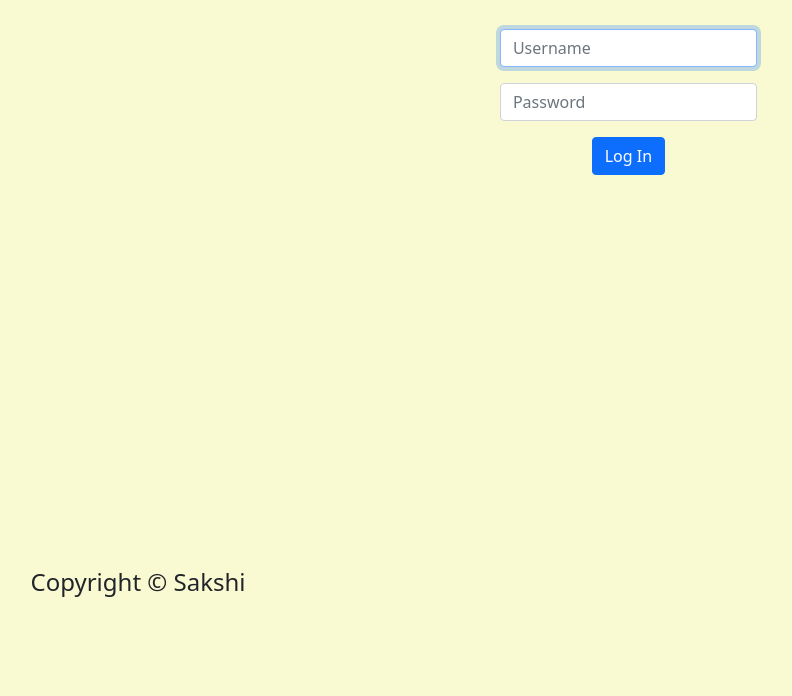
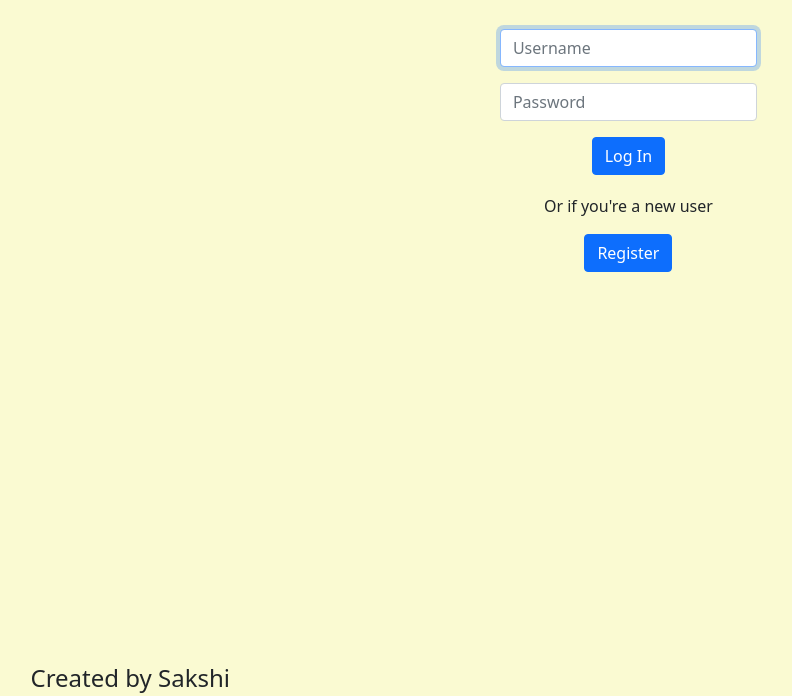
Before and after one commit to itz-Sakshi/ScheduleTracker, a Flask app: page /login in a window 1280 px wide; the page is wider, and only the part inside the window is pictured. Shown: the part 182-878 px from the top of that part, without its empty margins (64-856 px from the left). Before the commit the page ends 779 px from the top of that part, so only its background shows below. Run offline with Flask 2, Linux system fonts and the light colour scheme; some libraries are stand-ins or nearby versions.

Commit message:
Added register button in login page

```diff
--- a/app.py
+++ b/app.py
@@ -63,35 +63,37 @@ def login():
     """Log user in"""
     # User reached route via POST (as by submitting a form via POST)
     if request.method == "POST":
+        if "Register" in request.form:
+            return render_template("register.html")
+        else:
+            # Ensure username was submitted
+            if not request.form.get("username"):
+                return apology("Must provide username", 403)
 
-        # Ensure username was submitted
-        if not request.form.get("username"):
-            return apology("Must provide username", 403)
+            # Ensure password was submitted
+            elif not request.form.get("password"):
+                return apology("Must provide password", 403)
 
-        # Ensure password was submitted
-        elif not request.form.get("password"):
-            return apology("Must provide password", 403)
+            # Query database for username
+            rows = db.execute("SELECT * FROM users WHERE username = ?", request.form.get("username"))
 
-        # Query database for username
-        rows = db.execute("SELECT * FROM users WHERE username = ?", request.form.get("username"))
+            # Ensure username exists and password is correct
+            if len(rows) != 1 or not check_password_hash(rows[0]["hash"], request.form.get("password")):
+                return apology("Invalid username and/or password", 403)
 
-        # Ensure username exists and password is correct
-        if len(rows) != 1 or not check_password_hash(rows[0]["hash"], request.form.get("password")):
-            return apology("Invalid username and/or password", 403)
+            # Remember which user has logged in
+            session["user_id"] = rows[0]["id"]
 
-        # Remember which user has logged in
-        session["user_id"] = rows[0]["id"]
-
-        # Redirect user to home page
-        study_table = db.execute("""SELECT name FROM sqlite_master WHERE type = ? AND name = ?""", "table", "study")
-        others_table = db.execute("""SELECT name FROM sqlite_master WHERE type = ? AND name = ?""", "table", "others")
-        deadlines_table = db.execute("""SELECT name FROM sqlite_master WHERE type = ? AND name = ?""", "table", "deadlines")
-        if (study_table != [] or deadlines_table != []) and (others_table != [] or deadlines_table != []):
-            todays_tasks = db.execute("""SELECT * FROM study WHERE date = date() AND user_id = ? UNION ALL SELECT * FROM others WHERE date = date() AND user_id = ?""", session.get("user_id"), session.get("user_id"))
-            deadlines = db.execute("""SELECT * FROM deadlines WHERE user_id = ? AND date BETWEEN DATE(date(), '-0 days') AND DATE(date(), '+10 days')""", session.get("user_id"))
-            return render_template("index.html", todays_tasks=todays_tasks, deadlines=deadlines )
-        else:
-            return apology("No database found", 403)
+            # Redirect user to home page
+            study_table = db.execute("""SELECT name FROM sqlite_master WHERE type = ? AND name = ?""", "table", "study")
+            others_table = db.execute("""SELECT name FROM sqlite_master WHERE type = ? AND name = ?""", "table", "others")
+            deadlines_table = db.execute("""SELECT name FROM sqlite_master WHERE type = ? AND name = ?""", "table", "deadlines")
+            if (study_table != [] or deadlines_table != []) and (others_table != [] or deadlines_table != []):
+                todays_tasks = db.execute("""SELECT * FROM study WHERE date = date() AND user_id = ? UNION ALL SELECT * FROM others WHERE date = date() AND user_id = ?""", session.get("user_id"), session.get("user_id"))
+                deadlines = db.execute("""SELECT * FROM deadlines WHERE user_id = ? AND date BETWEEN DATE(date(), '-0 days') AND DATE(date(), '+10 days')""", session.get("user_id"))
+                return render_template("index.html", todays_tasks=todays_tasks, deadlines=deadlines )
+            else:
+                return apology("No database found", 403)
 
     # User reached route via GET (as by clicking a link or via redirect)
     else:
@@ -150,6 +152,9 @@ def study():
         if 'Add_button' in request.form:
             task = request.form.get("task")
             date = request.form.get("date")
+            date2 = datetime.datetime.strptime(date, "%Y-%m-%d")
+            if date2 < datetime.datetime.strptime((datetime.datetime.today().strftime("%Y-%m-%d")), "%Y-%m-%d"):
+                return apology("Select valid date", 400)
             if len(task) != 0  and date:
                 db.execute("INSERT INTO study (user_id, task, date) VALUES(?, ?, ?)", session.get("user_id"), task, date)
                 flash("Added!")
@@ -202,6 +207,9 @@ def deadlines():
         if 'Add_button' in request.form:
             task = request.form.get("deadline")
             date = request.form.get("date")
+            date2 = datetime.datetime.strptime(date, "%Y-%m-%d")
+            if date2 < datetime.datetime.strptime((datetime.datetime.today().strftime("%Y-%m-%d")), "%Y-%m-%d"):
+                return apology("Select valid date", 400)
             if len(task) != 0  and date:
                 db.execute("INSERT INTO deadlines (user_id, task, date) VALUES(?, ?, ?)", session.get("user_id"), task, date)
                 flash("Added!")
@@ -216,7 +224,6 @@ def deadlines():
         """Show portfolio of deadlines"""
         deadlines_table = db.execute("""SELECT name FROM sqlite_master WHERE type = ? AND name = ?""", "table", "deadlines")
         if (deadlines_table != []):
-            db.execute("DELETE FROM deadlines WHERE date < date() AND user_id = ?", session.get("user_id"))
             deadlines = db.execute("""SELECT * FROM deadlines WHERE user_id = ? ORDER BY date""", session.get("user_id"))
         else:
             return apology("No database Found", 400)
@@ -229,12 +236,15 @@ def others():
         if 'Add_button' in request.form:
             task = request.form.get("task")
             date = request.form.get("date")
+            date2 = datetime.datetime.strptime(date, "%Y-%m-%d")
+            if date2 < datetime.datetime.strptime((datetime.datetime.today().strftime("%Y-%m-%d")), "%Y-%m-%d"):
+                return apology("Select valid date", 400)
             if len(task) != 0  and date:
                 db.execute("INSERT INTO others (user_id, task, date) VALUES(?, ?, ?)", session.get("user_id"), task, date)
                 flash("Added!")
                 tasks = db.execute("""SELECT * FROM others WHERE user_id = ? ORDER BY date""", session.get("user_id"))
             else:
-                return apology("Wrong Input, Click on the Others link to go back to the deadlines page", 400)
+                return apology("Wrong Input, Click on the Others link to go back to the others page", 400)
         else:
             db.execute("""DELETE FROM others WHERE task = ? AND date = ? AND user_id = ?""", request.form.get("task"), request.form.get("date"), session.get("user_id"))
             flash("Deleted!")
@@ -243,7 +253,6 @@ def others():
         """Show portfolio of miscellaneous tasks"""
         others_table = db.execute("""SELECT name FROM sqlite_master WHERE type = ? AND name = ?""", "table", "others")
         if (others_table != []):
-            db.execute("DELETE FROM others WHERE date < date() AND user_id = ?", session.get("user_id"))
             tasks = db.execute("""SELECT * FROM others WHERE user_id = ? ORDER BY date""", session.get("user_id"))
         else:
             return apology("No database Found", 400)
@@ -253,15 +262,16 @@ def others():
 @login_required
 def pending():
     if request.method == "POST":
-
-            db.execute("""DELETE FROM study WHERE task = ? AND date = ? AND user_id = ?""", request.form.get("task"), request.form.get("date"), session.get("user_id"))
-            flash("Deleted!")
-            tasks = db.execute("""SELECT * FROM study WHERE user_id = ? ORDER BY date""", session.get("user_id"))
+        db.execute("""DELETE FROM study WHERE task = ? AND date = ? AND user_id = ?""", request.form.get("task"), request.form.get("date"), session.get("user_id"))
+        db.execute("""DELETE FROM others WHERE task = ? AND date = ? AND user_id = ?""", request.form.get("task"), request.form.get("date"), session.get("user_id"))
+        flash("Deleted!")
+        tasks = db.execute("""SELECT * FROM study WHERE user_id = ? AND date < date() ORDER BY date UNION ALL SELECT * FROM others WHERE user_id = ? AND date < date() ORDER BY date""", session.get("user_id"), session.get("user_id"))
     else:
         """Show portfolio of pending tasks"""
-        pending_table = db.execute("""SELECT name FROM sqlite_master WHERE type = ? AND name = ?""", "table", "study")
-        if (pending_table != []):
-            tasks = db.execute("""SELECT * FROM study WHERE user_id = ? AND date < date()""", session.get("user_id"))
+        study_table = db.execute("""SELECT name FROM sqlite_master WHERE type = ? AND name = ?""", "table", "study")
+        others_table = db.execute("""SELECT name FROM sqlite_master WHERE type = ? AND name = ?""", "table", "others")
+        if (study_table != [] or others_table != []):
+            tasks = db.execute("""SELECT * FROM study WHERE user_id = ? AND date < date() ORDER BY date UNION ALL SELECT * FROM others WHERE user_id = ? AND date < date() ORDER BY date""", session.get("user_id"), session.get("user_id"))
         else:
             return apology("No database Found", 400)
     return render_template("pending.html", tasks=tasks)
--- a/static/styles.css
+++ b/static/styles.css
@@ -138,3 +138,8 @@ footer
 {
     margin-left: 4.2cm;
 }
+#text-center
+{
+    margin-left: -4cm;
+    margin-top: 0.5cm;
+}
--- a/templates/grocery.html
+++ b/templates/grocery.html
@@ -26,7 +26,7 @@
 
                 {% else %}
                 <tr>
-                    <td class="text-start">No items to be bought</td>
+                    <td class="text-start">No items to buy</td>
                 </tr>
                 {% endfor %}
             </tbody>
--- a/templates/layout.html
+++ b/templates/layout.html
@@ -66,7 +66,7 @@
         </main>
 
         <footer>
-            Copyright &#169; Sakshi</a>
+            <a></a>Created by Sakshi</a>
         </footer>
 
     </body>
--- a/templates/login.html
+++ b/templates/login.html
@@ -12,6 +12,8 @@
         <div id = password class="mb-3">
             <input class="form-control mx-auto w-auto" id="password" name="password" placeholder="Password" type="password">
         </div>
-        <button id = button class="btn btn-primary" type="submit">Log In</button>
+        <button id = button class="btn btn-primary" name="logIn" type="submit">Log In</button>
+        <p id="text-center">Or if you're a new user</p>
+        <button id = button class="btn btn-primary" name="Register" type="submit">Register</button>
     </form>
 {% endblock %}
```
